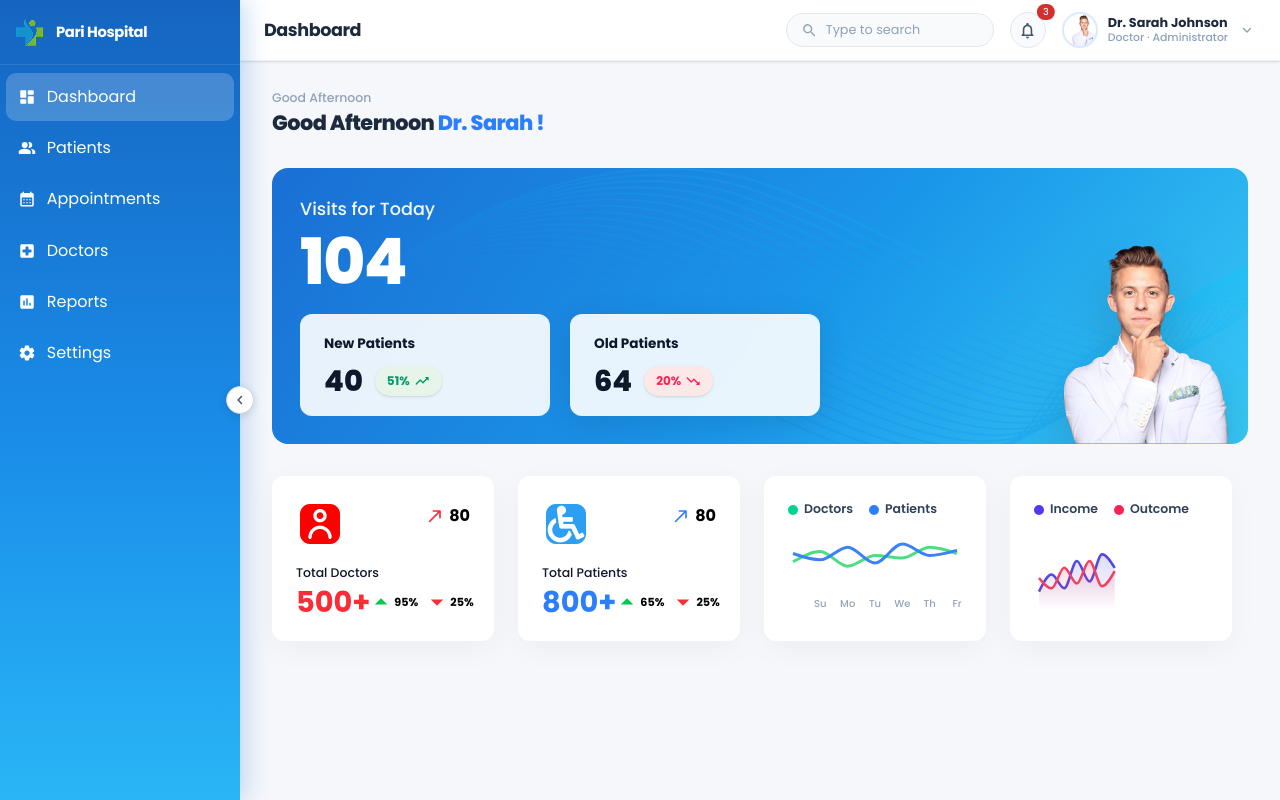
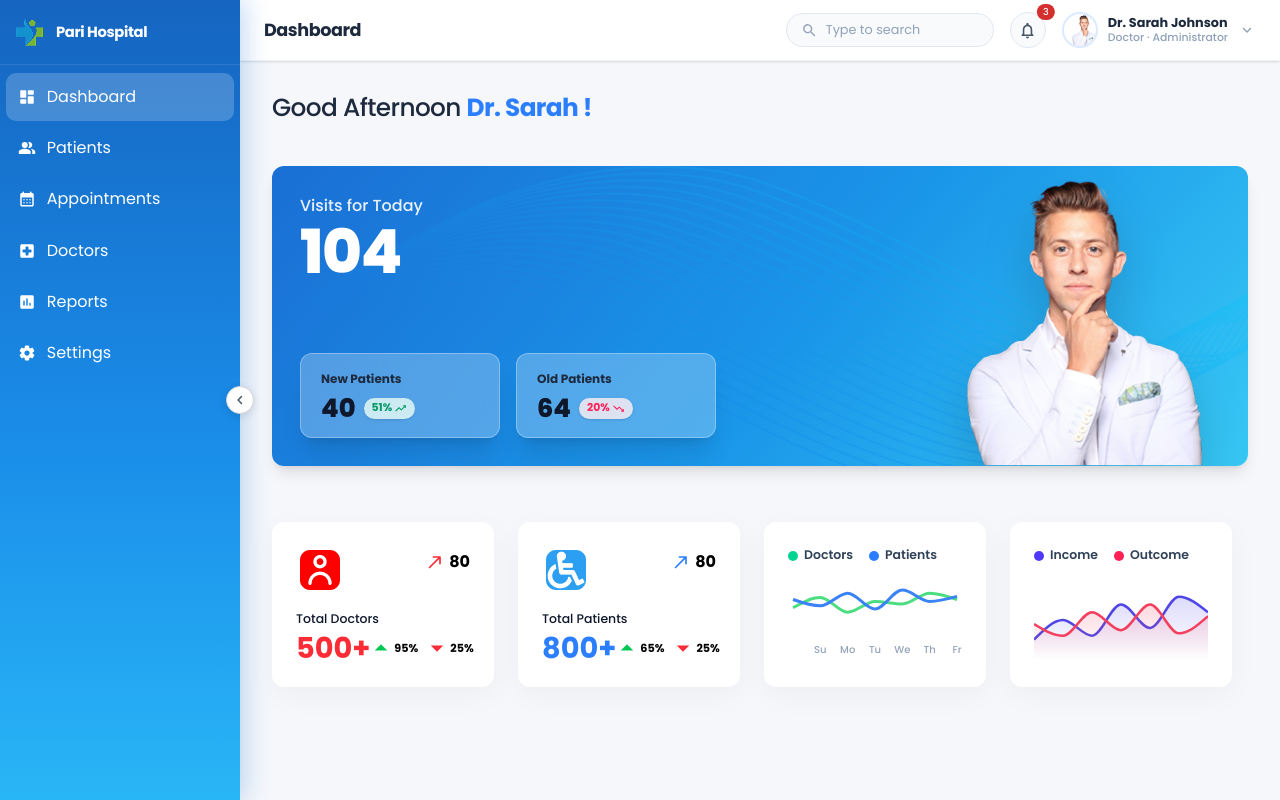
Before and after one commit to uthami-rasu/pari-ui, a React (Vite) app: page /dashboard in a window 1280 px wide. Built offline with nearby package versions, Linux system fonts and the light colour scheme.

Commit message:
fix: cards changes

```diff
--- a/src/components/dashboard/StatsCards.jsx
+++ b/src/components/dashboard/StatsCards.jsx
@@ -23,11 +23,14 @@ const weekData = [
   { day: 'Fr', doctors: 45, patients: 50 },
 ];
 
-const incomeData = [
-  { v: 30 }, { v: 55 }, { v: 35 }, { v: 75 }, { v: 45 }, { v: 85 }, { v: 65 }
-];
-const outcomeData = [
-  { v: 50 }, { v: 35 }, { v: 65 }, { v: 42 }, { v: 75 }, { v: 38 }, { v: 60 }
+const chartData = [
+  { name: 'A', income: 30, outcome: 50 },
+  { name: 'B', income: 55, outcome: 35 },
+  { name: 'C', income: 35, outcome: 65 },
+  { name: 'D', income: 75, outcome: 42 },
+  { name: 'E', income: 45, outcome: 75 },
+  { name: 'F', income: 85, outcome: 38 },
+  { name: 'G', income: 65, outcome: 60 },
 ];
 
 const StatBadge = ({ up, value }) => (
@@ -135,7 +138,7 @@ const StatsCards = () => {
         </div>
         <div className="flex-1 mt-1">
           <ResponsiveContainer width="100%" height="100%">
-            <AreaChart>
+            <AreaChart data={chartData} margin={{ top: 0, right: 0, left: 0, bottom: 0 }}>
               <defs>
                 <linearGradient id="incomeGrad" x1="0" y1="0" x2="0" y2="1">
                   <stop offset="5%" stopColor="#4f46e5" stopOpacity={0.3} />
@@ -150,20 +153,20 @@ const StatsCards = () => {
                 contentStyle={{ border: 'none', borderRadius: '12px', boxShadow: '0 4px 20px rgba(0,0,0,0.08)', fontSize: '0.75rem' }}
               />
               <Area
-                data={incomeData}
                 type="monotone"
-                dataKey="v"
+                dataKey="income"
                 stroke="#4f46e5"
                 strokeWidth={2.5}
                 fill="url(#incomeGrad)"
+                dot={false}
               />
               <Area
-                data={outcomeData}
                 type="monotone"
-                dataKey="v"
+                dataKey="outcome"
                 stroke="#f43f5e"
                 strokeWidth={2.5}
                 fill="url(#outcomeGrad)"
+                dot={false}
               />
             </AreaChart>
           </ResponsiveContainer>
--- a/src/components/dashboard/WelcomeBanner.jsx
+++ b/src/components/dashboard/WelcomeBanner.jsx
@@ -3,64 +3,65 @@ import waveImg from '../../assets/images/wave.png';
 import TrendingUpRoundedIcon from '@mui/icons-material/TrendingUpRounded';
 import TrendingDownRoundedIcon from '@mui/icons-material/TrendingDownRounded';
 
-const WelcomeBanner = ({ name = 'Dr. Sarah' }) => {
-  const hour = new Date().getHours();
-  const greeting = hour < 12 ? 'Good Morning' : hour < 17 ? 'Good Afternoon' : 'Good Evening';
-
+const WelcomeBanner = () => {
   return (
     <div
-      className="relative rounded-2xl overflow-hidden flex items-stretch"
-      style={{ background: 'linear-gradient(130deg, #1a6fd4 0%, #1a96e9 55%, #37c8f5 100%)', minHeight: 220 }}
+      className="relative rounded-xl flex items-stretch overflow-hidden mb-6 shadow-lg"
+      style={{
+        background: 'linear-gradient(130deg, #1a6fd4 0%, #1a96e9 55%, #37c8f5 100%)',
+        minHeight: 280
+      }}
     >
-      {/* Wave texture */}
+      {/* Wave texture overlay */}
       <img
         src={waveImg}
         alt=""
-        className="absolute inset-0 w-full h-full object-cover opacity-40 mix-blend-overlay pointer-events-none select-none"
+        className="absolute inset-0 w-full h-full object-cover opacity-40 mix-blend-overlay pointer-events-none select-none rounded-xl"
       />
 
-      {/* Left content */}
+      {/* Left content column */}
       <div className="relative z-10 flex flex-col justify-between p-7 flex-1">
 
-        {/* Visits for today */}
+        {/* Visits for today section */}
         <div className="mb-4">
-          <p className="text-white text-[1.1rem] font-medium mb-2 opacity-95">Visits for Today</p>
-          <p className="text-white text-[4rem] font-extrabold leading-none tracking-tight">104</p>
+          <p className="text-white/90 text-[1rem] font-medium mb-1">Visits for Today</p>
+          <p className="text-white text-[3.8rem] font-extrabold leading-none tracking-tight">104</p>
         </div>
 
-        {/* Sub-stats row */}
-        <div className="flex gap-5 mt-1">
-          {/* New Patients card */}
-          <div className="bg-white/90 backdrop-blur-md rounded-xl px-6 py-5 flex-1 shadow-[0_8px_32px_rgba(0,0,0,0.1) max-w-[250px]">
-            <p className="text-slate-900 text-[0.85rem] font-bold mb-3">New Patients</p>
-            <div className="flex items-center gap-3">
-              <span className="text-slate-900 text-[1.8rem] font-extrabold leading-none">40</span>
-              <span className="flex items-center gap-1 text-[0.75rem] font-bold text-emerald-600 bg-[#e6f4ea] px-3 py-1.5 rounded-2xl shadow-sm">
+        {/* Glassmorphism Sub-stats row */}
+        <div className="flex gap-4 mt-auto">
+          {/* New Patients glass card */}
+          <div className="bg-white/25 backdrop-blur-2xl rounded-xl px-5 py-4 flex-1 border border-white/30 shadow-xl max-w-[200px]">
+            <p className="text-slate-800 text-[0.75rem] font-bold mb-2">New Patients</p>
+            <div className="flex items-center gap-2">
+              <span className="text-slate-900 text-[1.6rem] font-extrabold leading-none">40</span>
+              <span className="flex items-center gap-0.5 text-[0.68rem] font-bold text-emerald-600 bg-emerald-50/80 px-2 py-0.5 rounded-full shadow-sm">
                 51%
-                <TrendingUpRoundedIcon sx={{ fontSize: 16 }} />
+                <TrendingUpRoundedIcon sx={{ fontSize: 13 }} />
               </span>
             </div>
           </div>
-          {/* Old Patients card */}
-          <div className="bg-white/90 backdrop-blur-md rounded-xl px-6 py-5 flex-1 shadow-[0_8px_32px_rgba(0,0,0,0.1)] max-w-[250px]">
-            <p className="text-slate-900 text-[0.85rem] font-bold mb-3">Old Patients</p>
-            <div className="flex items-center gap-3">
-              <span className="text-slate-900 text-[1.8rem] font-extrabold leading-none">64</span>
-              <span className="flex items-center gap-1 text-[0.75rem] font-bold text-rose-500 bg-[#fce8e6] px-3 py-1.5 rounded-2xl shadow-sm">
+
+          {/* Old Patients glass card */}
+          <div className="bg-white/25 backdrop-blur-2xl rounded-xl px-5 py-4 flex-1 border border-white/30 shadow-xl max-w-[200px]">
+            <p className="text-slate-800 text-[0.75rem] font-bold mb-2">Old Patients</p>
+            <div className="flex items-center gap-2">
+              <span className="text-slate-900 text-[1.6rem] font-extrabold leading-none">64</span>
+              <span className="flex items-center gap-0.5 text-[0.68rem] font-bold text-rose-500 bg-rose-50/80 px-2 py-0.5 rounded-full shadow-sm">
                 20%
-                <TrendingDownRoundedIcon sx={{ fontSize: 16 }} />
+                <TrendingDownRoundedIcon sx={{ fontSize: 13 }} />
               </span>
             </div>
           </div>
         </div>
       </div>
 
-      {/* Right — Doctor image */}
-      <div className="relative z-10 flex items-end justify-end w-[280px] flex-shrink-0 pr-4">
+      {/* Right column — Doctor image (contained) */}
+      <div className="relative z-10 flex items-end justify-end w-[380px] flex-shrink-0 pr-10">
         <img
           src={doctorImg}
           alt="Doctor"
-          className="h-[210px] w-auto object-contain object-bottom drop-shadow-2xl"
+          className="h-[300px] w-auto object-cover object-bottom drop-shadow-2xl"
         />
       </div>
     </div>
--- a/src/pages/Dashboard/DashboardPage.jsx
+++ b/src/pages/Dashboard/DashboardPage.jsx
@@ -16,11 +16,10 @@ const GreetingHeader = () => {
   const hour = new Date().getHours();
   const greeting = hour < 12 ? 'Good Morning' : hour < 17 ? 'Good Afternoon' : 'Good Evening';
   return (
-    <div>
-      <p className="text-slate-400 text-[0.78rem] font-medium mb-0.5">{greeting}</p>
-      <h2 className="text-slate-800 text-[1.3rem] font-extrabold tracking-tight leading-tight">
+    <div className="mb-2">
+      <h2 className="text-slate-800 text-[1.55rem] font-medium tracking-tight">
         {greeting}{' '}
-        <span className="text-blue-500">Dr. Sarah !</span>
+        <span className="text-blue-500 font-bold">Dr. Sarah !</span>
       </h2>
     </div>
   );
```
